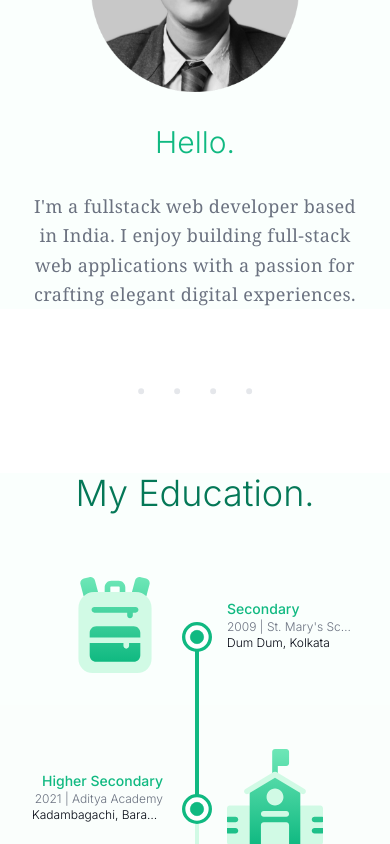
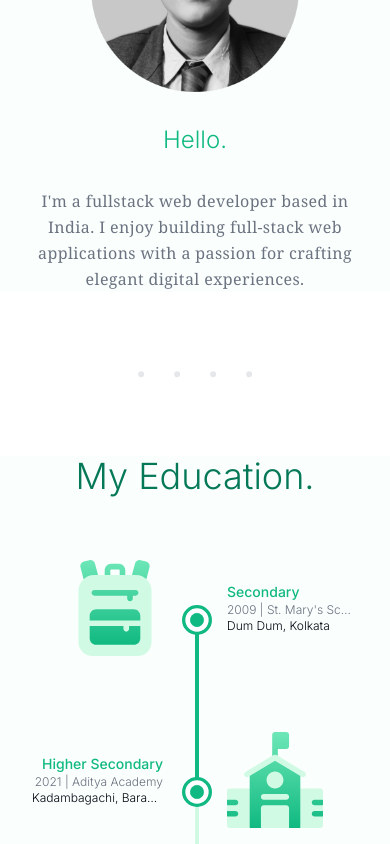
Before and after one commit to bose-aritra2003/portfolio, a Next.js app: page / in a window 390 px wide. Shown: the part 820-1664 px from the top of the page. Built offline with nearby package versions, Linux system fonts and the light colour scheme.

Commit message:
fix responsiveness on small devices

```diff
--- a/components/home/Intro.tsx
+++ b/components/home/Intro.tsx
@@ -25,7 +25,7 @@ const Intro = () => {
         initial={{y: 50, opacity: 0}}
         whileInView={{y: 0, opacity: 1}}
         transition={{duration: 1, type: "spring"}}
-        className="text-emerald-500 text-3xl mx-auto font-light"
+        className="text-emerald-500 text-2xl md:text-3xl mx-auto font-light"
       >
         Hello.
       </motion.h3>
@@ -34,7 +34,7 @@ const Intro = () => {
         initial={{y: 50, opacity: 0}}
         whileInView={{y: 0, opacity: 1}}
         transition={{duration: 1, type: "spring"}}
-        className="text-gray-500 text-lg mx-auto max-w-lg tracking-wide text-center font-serif leading-relaxed"
+        className="text-gray-500 text-base md:text-lg mx-auto max-w-lg tracking-wide text-center font-serif leading-relaxed"
       >
         I&apos;m a fullstack web developer based in India.
         I enjoy building full-stack web applications with a passion for crafting elegant digital experiences.
```
